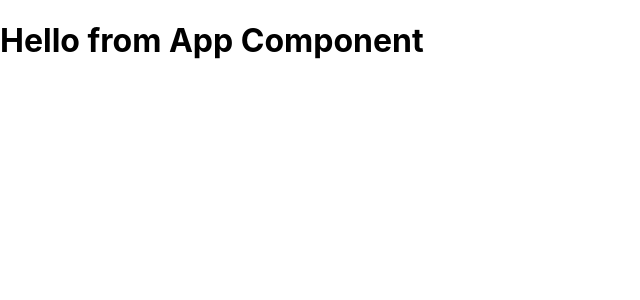
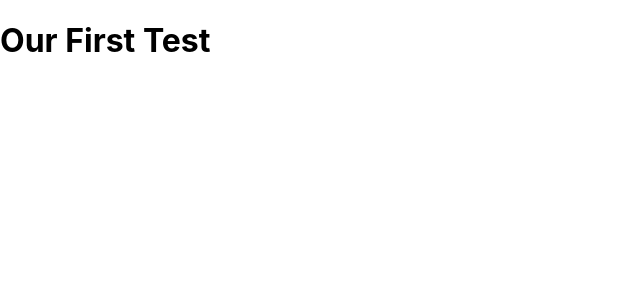
Before and after one commit to connorwarme/learn-react-router, a React (Create React App) app: page /app in a window 1280 px wide. Shown: the top 300 px of the page, without its empty margins (0-640 px from the left). Built offline with nearby package versions, Linux system fonts and the light colour scheme.

Commit message:
Learn testing in react: first attempt

```diff
--- a/src/App.js
+++ b/src/App.js
@@ -3,7 +3,7 @@ import './App.css';
 function App() {
   return (
     <div className="App">
-      <h1>Hello from App Component</h1>
+      <h1>Our First Test</h1>
     </div>
   );
 }
```
Also changed, not shown: 1 other file (tests, documents, lock files or other folders).
